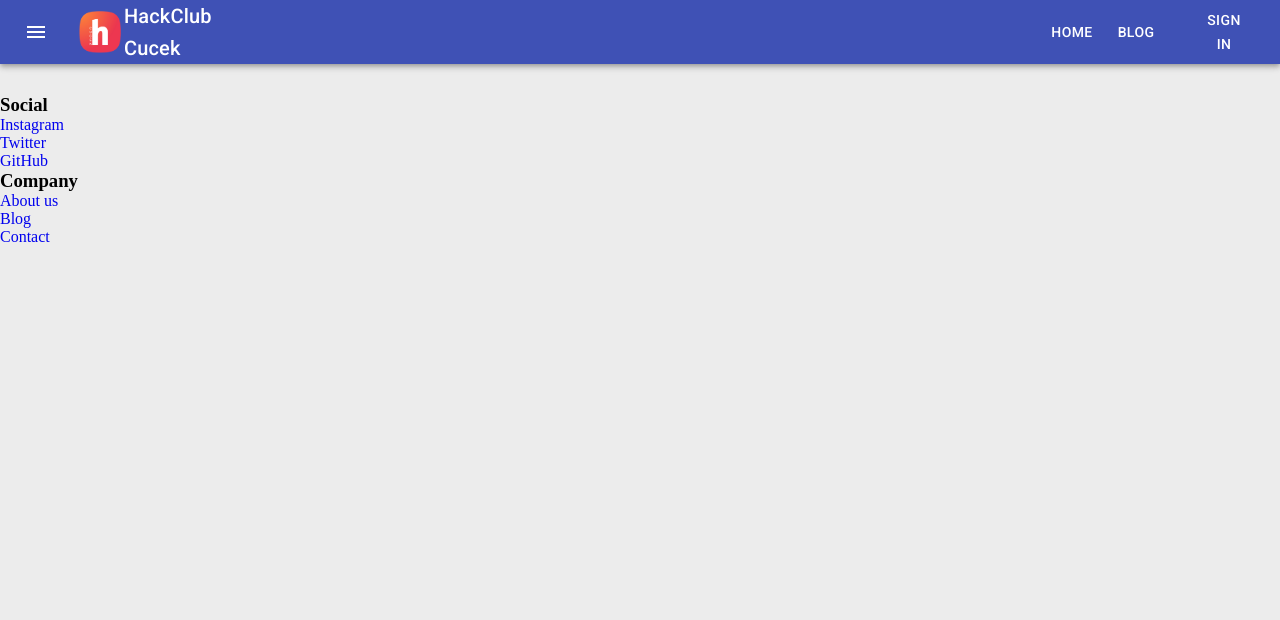
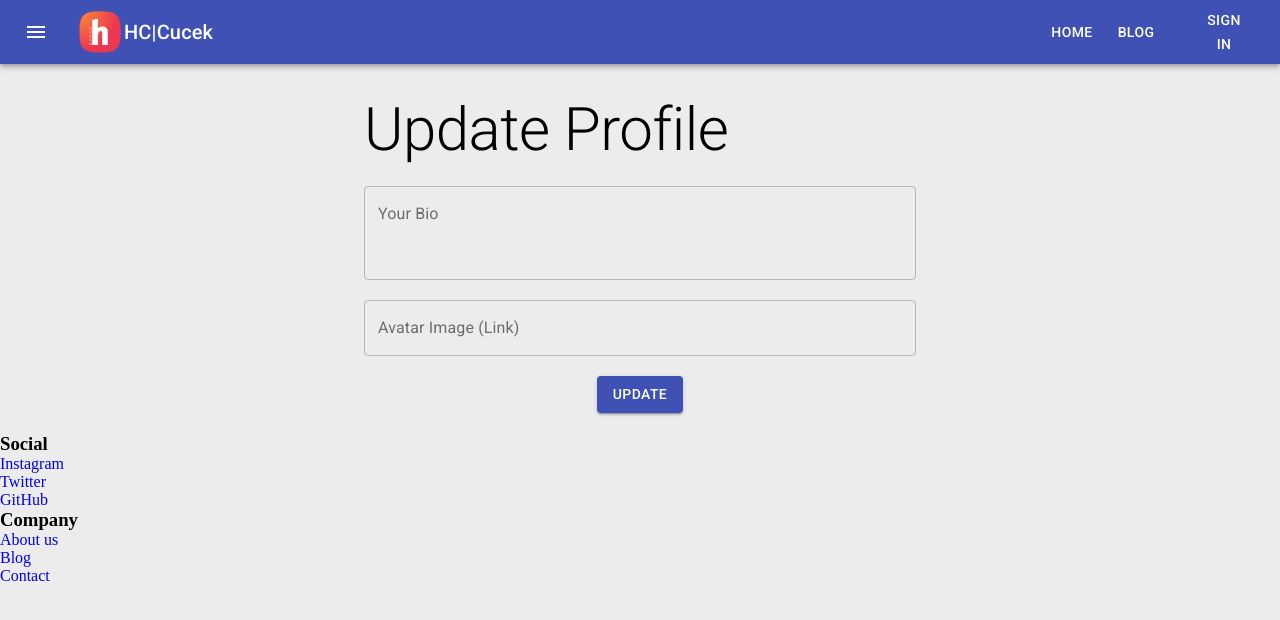
Before and after one commit to Vyshnav-KS/hackclubcucek-1, a React (Create React App) app: page /me/update in a window 1280 px wide. Shown: the top 620 px of the page. Built offline with nearby package versions, Linux system fonts and the light colour scheme; no server answers.

Commit message:
User Icon menu

```diff
--- a/src/App.js
+++ b/src/App.js
@@ -9,6 +9,8 @@ import Join from './Join';
 import Login from './join/Login';
 import Signup from './join/Signup';
 import Navbar from './Navbar';
+import UserProfileUpdate from './profile/UserProfileUpdate';
+import UserProfile from './UserProfile';
 
 function App() {
 
@@ -38,6 +40,12 @@ function App() {
             <Route exact path="/blogs/:id">
               <ViewBlog></ViewBlog>
             </Route>
+            <Route exact path="/me">
+              <UserProfile></UserProfile>
+            </Route>
+            <Route exact path="/me/update">
+              <UserProfileUpdate></UserProfileUpdate>
+            </Route>
           </Switch>
         </div>
         <Footer></Footer>
--- a/src/Navbar.js
+++ b/src/Navbar.js
@@ -16,7 +16,7 @@ import UserAvatar from "./navbar/UserAvatar";
 const useStyles = makeStyles((theme) => ({
   root: {
     flexGrow: 1,
-    marginBottom: 30
+    marginBottom: 30,
   },
   menuButton: {
     marginRight: theme.spacing(2),
@@ -31,7 +31,7 @@ const useStyles = makeStyles((theme) => ({
   container: {
     display: 'inline-block',
     textAlign: 'right'
-  }
+  },
 }));
 
 const Navbar = () => {
@@ -58,7 +58,7 @@ const Navbar = () => {
             src={hackclub_logo}
           />
           <Typography variant="h6" className={classes.title}>
-            HackClub Cucek
+            HC|Cucek
           </Typography>
           <Container className={classes.container}>
             <Hidden only={['xs']}>
--- /dev/null
+++ b/src/UserProfile.js
@@ -0,0 +1,34 @@
+import Button from '@material-ui/core/Button';
+import Menu from '@material-ui/core/Menu';
+import MenuItem from '@material-ui/core/MenuItem';
+import {useState} from 'react';
+
+const UserProfile = () => {
+  const [anchorEl, setAnchorEl] = useState(null);
+
+  const handleClick = (event) => {
+    setAnchorEl(event.currentTarget);
+  };
+
+  const handleClose = () => {
+    setAnchorEl(null);
+  };
+
+  return (
+    <div>
+      <Menu
+        id="simple-menu"
+        anchorEl={anchorEl}
+        keepMounted
+        open={Boolean(anchorEl)}
+        onClose={handleClose}
+      >
+        <MenuItem onClick={handleClose}>Profile</MenuItem>
+        <MenuItem onClick={handleClose}>My account</MenuItem>
+        <MenuItem onClick={handleClose}>Logout</MenuItem>
+      </Menu>
+    </div>
+  );
+}
+
+export default UserProfile
--- a/src/navbar/UserAvatar.js
+++ b/src/navbar/UserAvatar.js
@@ -1,19 +1,30 @@
-import {useState} from "react";
-import {Link, useHistory} from "react-router-dom";
+import {useRef, useState} from "react";
+import {useHistory} from "react-router-dom";
 import useFetch from "../useFetch";
 import {getCookie, serverAddress} from "../Utility";
 import Avatar from '@material-ui/core/Avatar';
 import Button from '@material-ui/core/Button';
+import Menu from '@material-ui/core/Menu';
+import MenuItem from '@material-ui/core/MenuItem';
 
 const UserAvatar = () => {
-  const [target, setTarget] = useState({uri: `${serverAddress}/getUserInfo.php`, data: {name: getCookie('username'), type: 'avatar'}});
+  const [target, ] = useState({uri: `${serverAddress}/getUserInfo.php`, data: {name: getCookie('username'), type: 'avatar'}});
   const serverResponse = useFetch(target);
   const history = useHistory();
+
+  const buttonRef = useRef();
+  const [showMenu, setShowMenu] = useState(false);
 
   const onLoginClick = () => {
     history.push("/join/login");
   }
 
+  const onLogoutClick = () => {
+    history.push("/join/login");
+  }
+
+  const handleClose = () => {
+  };
   // Shown when logged out
   let output = (<Button color="inherit" onClick={onLoginClick}>Sign in</Button>);
 
@@ -21,12 +32,23 @@ const UserAvatar = () => {
   if (serverResponse.data && serverResponse.data.result) {
     console.log("Avatar set");
     output = (
-      <Link to="/me">
+      <Button ref={buttonRef} onClick={() => {setShowMenu(!showMenu)}}>
+        <Menu
+          id="simple-menu"
+          anchorEl={buttonRef.current}
+          keepMounted
+          open={showMenu}
+          onClose={handleClose}
+        >
+          <MenuItem onClick={() => history.push("/profile")}>Profile</MenuItem>
+          <MenuItem onClick={() => history.push("/me")}>My account</MenuItem>
+          <MenuItem onClick={() => onLogoutClick}>Logout</MenuItem>
+        </Menu>
         <Avatar
           alt={getCookie('username')}
           src={serverResponse.data.avatar}
         />
-      </Link>
+      </Button>
     )
   }
 
--- /dev/null
+++ b/src/profile/UserProfileUpdate.js
@@ -0,0 +1,122 @@
+import {useState} from "react";
+import {useHistory} from "react-router";
+import useFetch from "../useFetch";
+import {serverAddress} from '../Utility';
+import * as Messages from "../Messages";
+import Container from '@material-ui/core/Container'
+import Typography from '@material-ui/core/Typography';
+import { makeStyles } from '@material-ui/core'
+import TextField from '@material-ui/core/TextField'
+import Button from '@material-ui/core/Button'
+
+const useStyles = makeStyles({
+  field: {
+    marginTop: 20,
+    marginBottom: 20,
+    display: 'block',
+    marginLeft: 'auto',
+    marginRight: 'auto',
+  },
+
+  container: {
+    margin: 'auto',
+    width: '90%',
+    maxWidth: 600
+  },
+
+  buttonContainer: {
+    display: 'flex',
+  }
+})
+
+const UserProfileUpdate = () => {
+  const classes = useStyles()
+  const [bio, setBio] = useState('');
+  const [avatar, setAvatar] = useState('');
+  const [isSubmitPressed, setIsSubmitPressed] = useState(false);
+  const [target, setTarget] = useState({uri: "", data:{}});
+
+  const history = useHistory();
+
+  // This variable is used to show status when submit button is pressed.
+  let currentStatus = "";
+
+  const {data, isLoading, error} = useFetch(target);
+
+  const handleSubmit = () => {
+    setIsSubmitPressed(true);
+    setTarget({uri: `${serverAddress}/userUpdate.php`, data: {
+      bio: bio,
+      avatar: avatar
+    }});
+  }
+
+  // Execute after submit press
+  if (isSubmitPressed) {
+    // waiting for response
+    if (isLoading) {
+      // Show Loading Message
+      currentStatus = Messages.Msg_Loading();
+    }
+    else {
+      // Got response, but resulted in error
+      if (error && error.error) {
+        // Fetch request failed
+        currentStatus = Messages.Error_showError(error.msg);
+      }
+      else if (!data.result) {
+        // Error from server
+        currentStatus = Messages.Error_showError(data.err);
+      }
+      else {
+        // All ok
+        history.push("/join/login");
+      }
+    }
+  }
+
+  return (
+      <Container className={classes.container}>
+        {/* heading */}
+        <Typography variant="h2">
+          Update Profile
+        </Typography>
+
+        {/* Bio */}
+        <TextField className={classes.field}
+          onChange={(e) => setBio(e.target.value)}
+          label="Your Bio"
+          variant="outlined"
+          color="secondary"
+          multiline
+          rows={3}
+          fullWidth
+        />
+
+        {/* Preview Img avatar */}
+        <TextField className={classes.field}
+          onChange={(e) => setAvatar(e.target.value)}
+          label="Avatar Image (Link)"
+          variant="outlined"
+          color="secondary"
+          fullWidth
+        />
+
+          {/* Ypdate Button */}
+          <Button className={classes.field}
+            type="submit"
+            color="primary"
+            variant="contained"
+            onClick= {handleSubmit}
+          >
+            UPDATE
+          </Button>
+
+        <Typography variant="button" color="error">
+          {currentStatus}
+        </Typography>
+      </Container>
+  );
+}
+
+export default UserProfileUpdate
```
Also changed, not shown: 1 other file (tests, documents, lock files or other folders).
